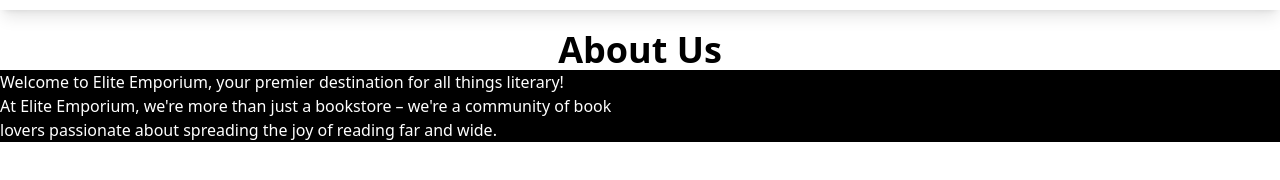
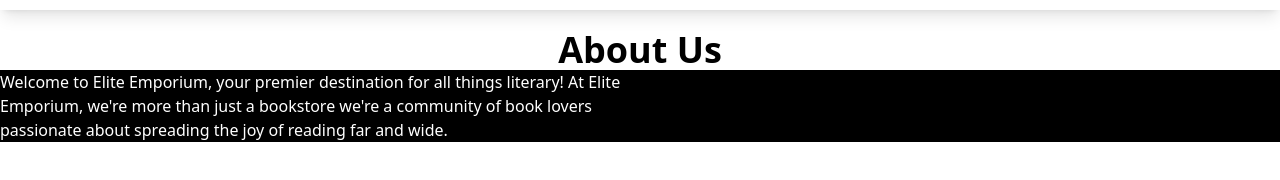
Before and after one commit to AlishaAroob/elite-emporium, a React (Create React App) app: page / in a window 1280 px wide. Shown: the part 992-1172 px from the top of the page. Built offline with nearby package versions, Linux system fonts and the light colour scheme.

Commit message:
Styling About

```diff
--- a/src/Components/About.js
+++ b/src/Components/About.js
@@ -5,12 +5,11 @@ export default function About() {
     <div className="Section2 min-h-[600px]">
       <h1 className="text-4xl font-bold pt-5 text-center"> About Us </h1>
       <div className=" container grid grid-cols-2 bg-black border-zinc-300 text-white">
-        {" "}
         <p>
           Welcome to Elite Emporium, your premier destination for all things
-          literary! <br></br>At Elite Emporium, we're more than just a bookstore
-          – we're a community of book lovers passionate about spreading the joy
-          of reading far and wide.
+          literary! At Elite Emporium, we're more than just a bookstore we're a
+          community of book lovers passionate about spreading the joy of reading
+          far and wide.
         </p>
       </div>
     </div>
```
